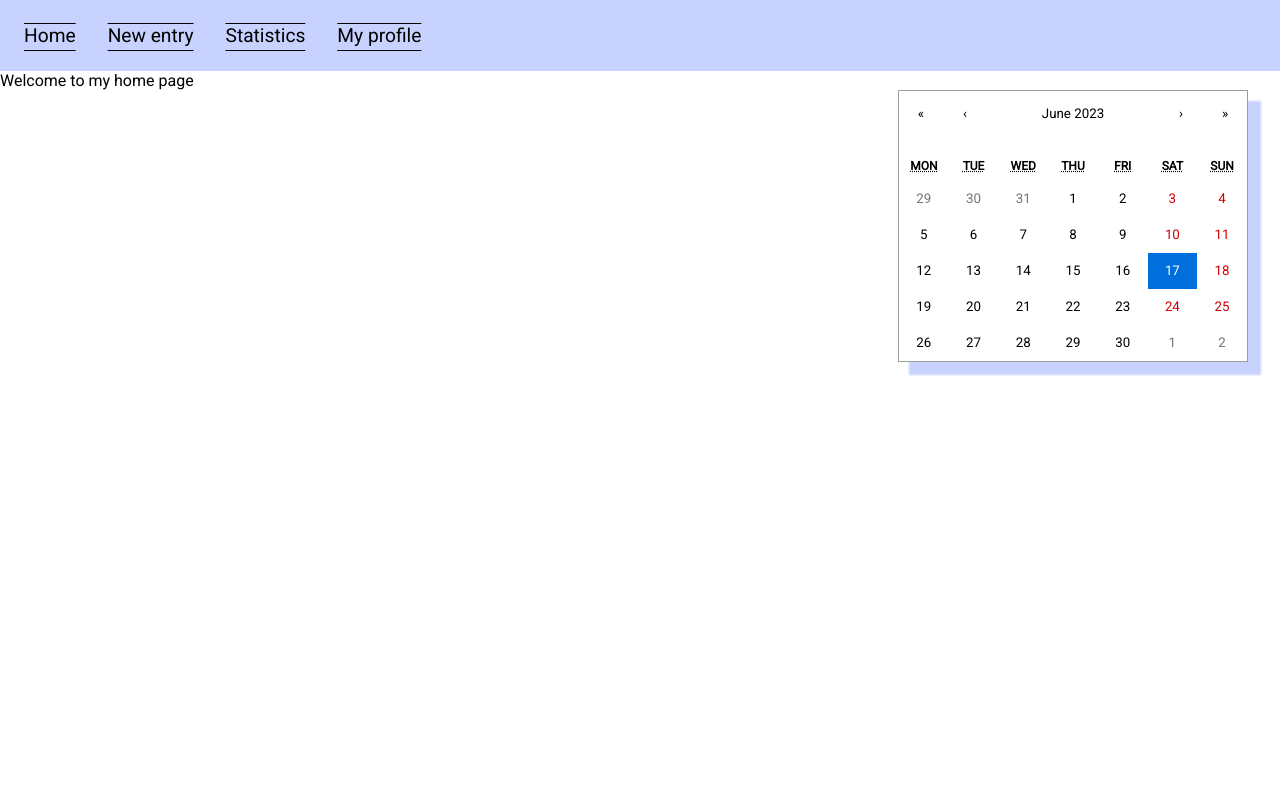
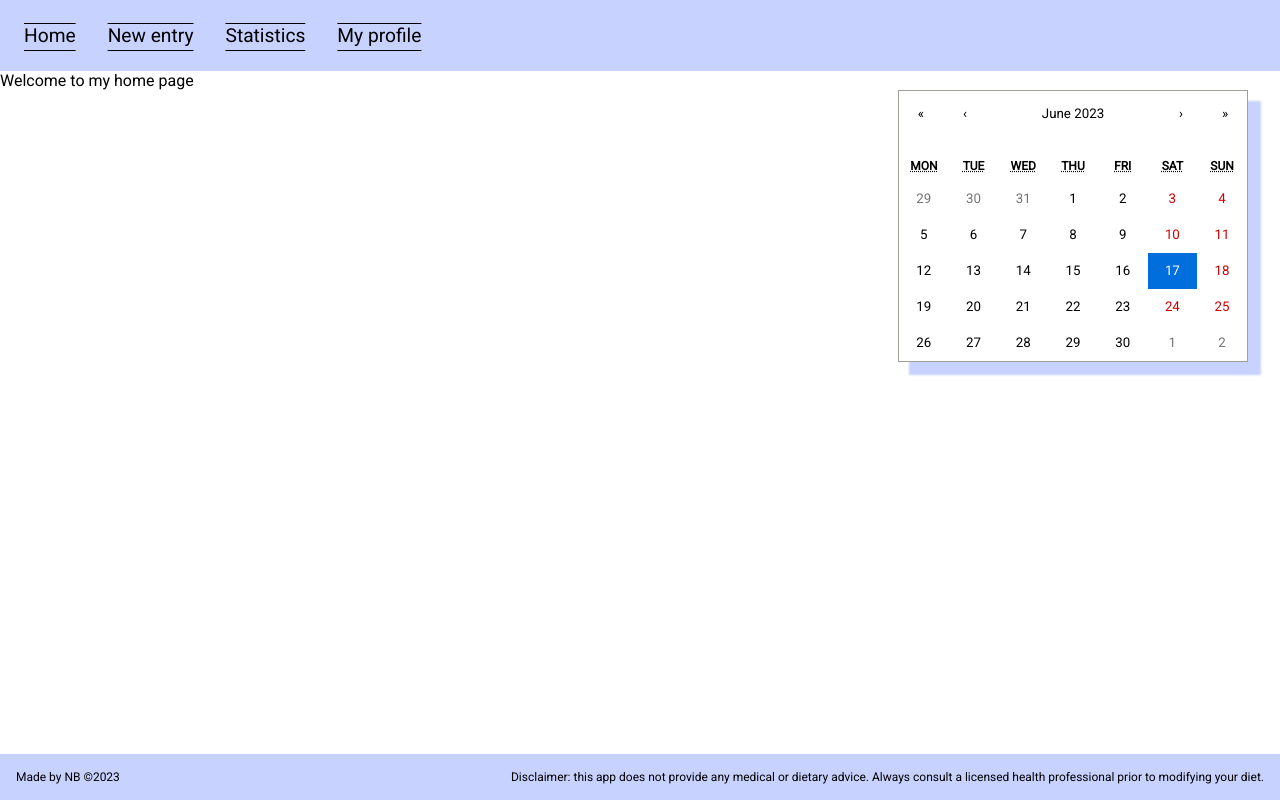
Before and after one commit to Tungstic/food-diary, a Next.js app: page / in a window 1280 px wide. Built offline with nearby package versions, Linux system fonts and the light colour scheme.

Commit message:
Add footer

```diff
--- a/app/globals.css
+++ b/app/globals.css
@@ -5,6 +5,7 @@
   font-family: 'Roboto', sans-serif;
   /* border: 1px solid red; */
   margin: 0;
+  padding: 0;
 }
 
 header {
@@ -28,3 +29,14 @@ a:hover,
 a:focus-visible {
   background-color: #fef2c3;
 }
+
+footer {
+  position: absolute;
+  bottom: 0;
+  display: flex;
+  justify-content: space-between;
+  background-color: #c7d2fe;
+  padding: 16px;
+  width: 100%;
+  font-size: 0.75rem;
+}
--- a/app/layout.jsx
+++ b/app/layout.jsx
@@ -19,6 +19,14 @@ export default function RootLayout({ children }) {
           </nav>
         </header>
         {children}
+        <footer>
+          <div>Made by NB ©2023</div>
+          <div>
+            Disclaimer: this app does not provide any medical or dietary advice.
+            Always consult a licensed health professional prior to modifying
+            your diet.
+          </div>
+        </footer>
       </body>
     </html>
   );
```
